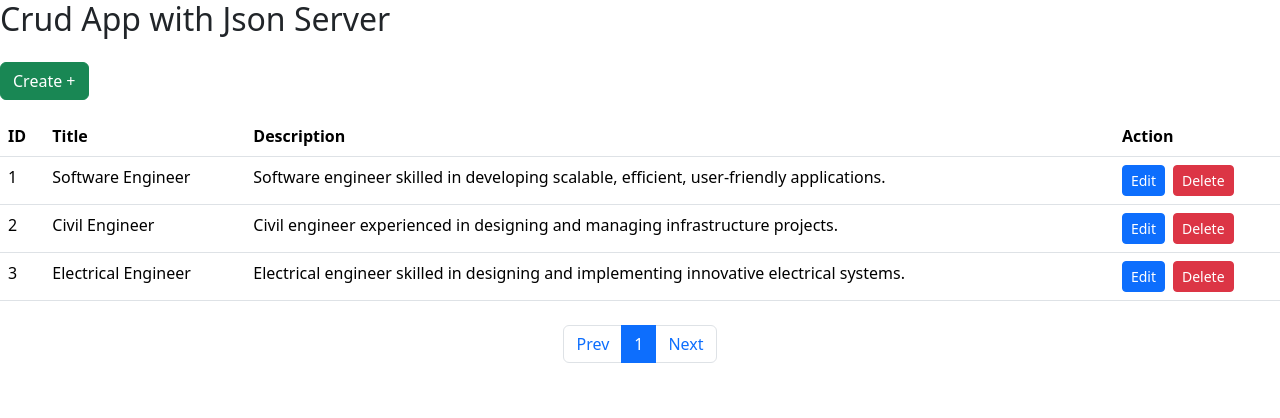
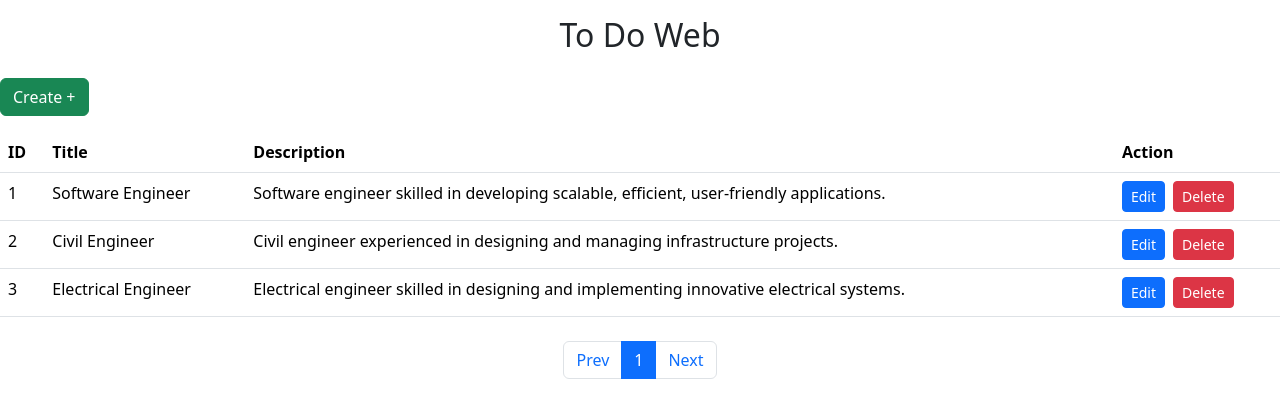
Before and after one commit to FakrulSwe/to-do-web, a React (Create React App) app: page / in a window 1280 px wide. Shown: the top 418 px of the page. Built offline with nearby package versions, Linux system fonts and the light colour scheme.

Commit message:
Added pagination

```diff
--- a/package.json
+++ b/package.json
@@ -16,6 +16,7 @@
     "react-router-dom": "^6.23.1",
     "react-scripts": "5.0.1",
     "redux": "^5.0.1",
+    "uuid": "^9.0.1",
     "web-vitals": "^2.1.4"
   },
   "scripts": {
--- a/src/Create.jsx
+++ b/src/Create.jsx
@@ -20,7 +20,7 @@ const Create = () => {
   return (
     <div className='d-flex w-100 vh-100 justify-content-center align-items-center'>
         <div className="w-50 border bg-secondary text-white p-5">
-            <h3>Add New Client</h3>
+            <h3>Add New Task</h3>
             <form onSubmit={handleSubmit}>
                 <div>
                     <label htmlFor="name">Title</label>
--- a/src/Home.jsx
+++ b/src/Home.jsx
@@ -6,6 +6,7 @@ import { deleteUser } from './UserReducer';
 const Home = () => {
     const users = useSelector((state) => state.users);
 
+    // Pagination
     const [currentPage, setCurrentPage] = useState(1)
     const recordsPerpage = 5;
     const lastIndex = currentPage * recordsPerpage;
@@ -13,7 +14,7 @@ const Home = () => {
     const records = users.slice(firstIndex, lastIndex);
     const npage = Math.ceil(users.length/recordsPerpage);
     const numbers = [...Array(npage + 1).keys()].slice(1);
-
+    // -------
     const dispatch = useDispatch();
 
     const handleDelete = (id) =>{
@@ -22,7 +23,7 @@ const Home = () => {
 
   return (
     <div>
-        <h2>Crud App with Json Server</h2>
+        <h2 className='paginationbottom pt-3'>To Do Web</h2>
         <Link to="/create" className='btn btn-success my-3'>Create +</Link>
         <table className='table'>
             <thead>
```
Also changed, not shown: 1 other file (tests, documents, lock files or other folders).
